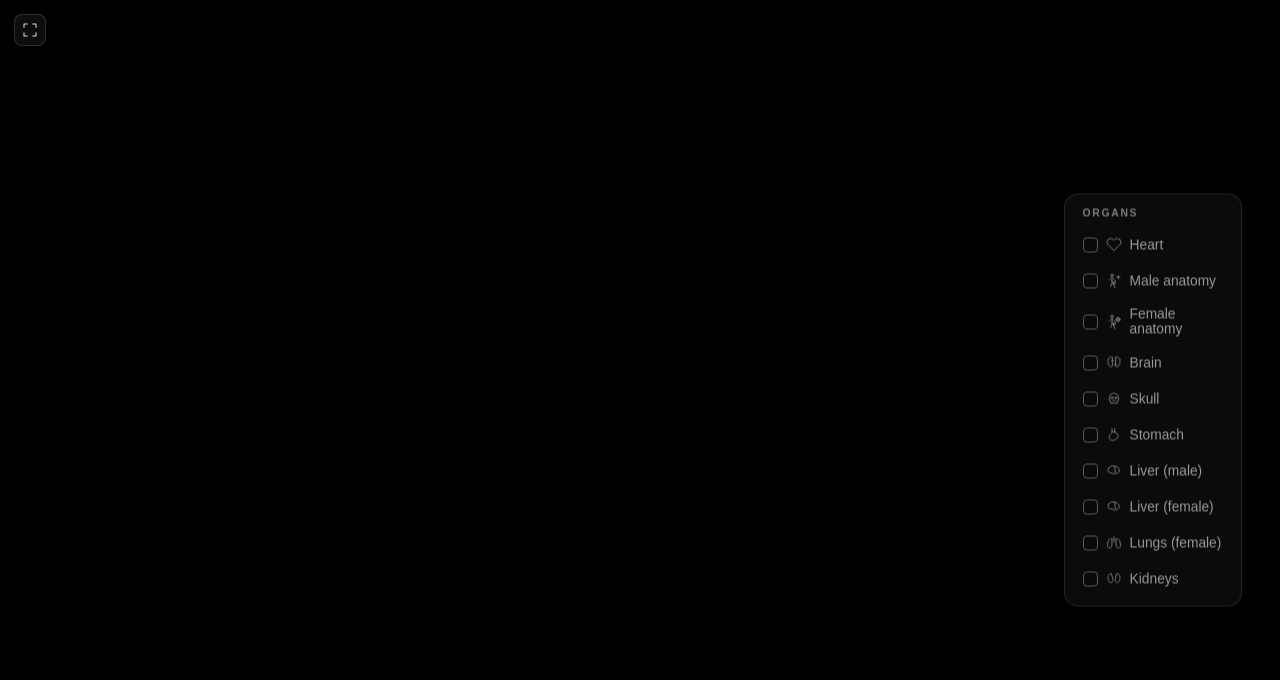
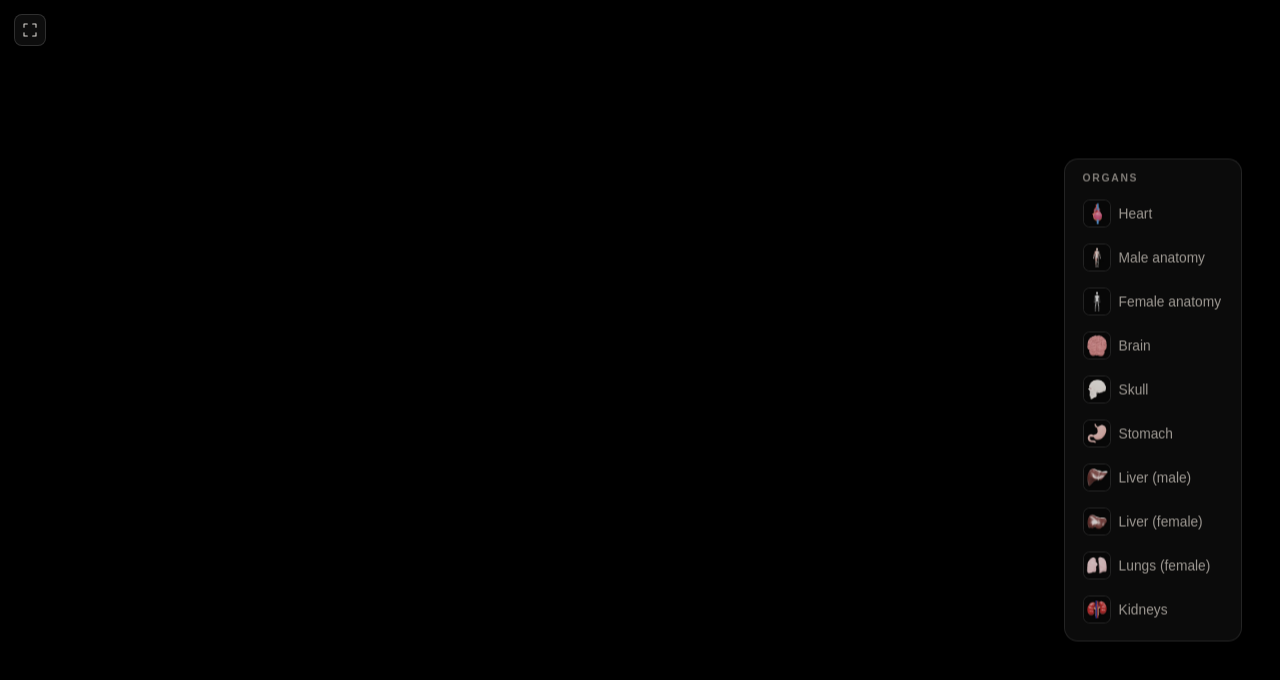
Before and after one commit to not-diwansh/heart3d, a website built with Vite: page index.html in a window 1280 px wide. Built offline with nearby package versions, Linux system fonts and the light colour scheme.

Commit message:
replace organ selector controls with model thumbnails

```diff
--- a/src/main.js
+++ b/src/main.js
@@ -70,19 +70,6 @@ const organDefinitions = {
   },
 };
 
-const organIcons = {
-  heart: '<path d="M20.8 4.6a5.5 5.5 0 0 0-7.8 0L12 5.7l-1.1-1.1a5.5 5.5 0 0 0-7.8 7.8l1.1 1.1L12 21l7.8-7.5 1.1-1.1a5.5 5.5 0 0 0-.1-7.8Z"/>',
-  maleAnatomy: '<circle cx="9" cy="4.5" r="2"/><path d="M5 11c1.2-1.5 2.4-2.2 4-2.2s2.8.7 4 2.2l1.5 5-2 1-1-3v4l2 5M9 9v7l-2 5M9 13l2 5M16 7h5M18.5 4.5v5"/>',
-  femaleAnatomy: '<circle cx="9" cy="4.5" r="2"/><path d="M5 11c1.2-1.5 2.4-2.2 4-2.2s2.8.7 4 2.2l1.5 5-2 1-1-3v4l2 5M9 9v7l-2 5M9 13l2 5"/><circle cx="18" cy="9" r="3"/><path d="M18 6v6M15 9h6"/>',
-  brain: '<path d="M9.5 4.5A2.5 2.5 0 0 0 5 6a2.5 2.5 0 0 0-1 4.8A3 3 0 0 0 5 16a2.5 2.5 0 0 0 4.5 1.5V4.5ZM14.5 4.5A2.5 2.5 0 0 1 19 6a2.5 2.5 0 0 1 1 4.8 3 3 0 0 1-1 5.2 2.5 2.5 0 0 1-4.5 1.5V4.5Z"/><path d="M8 9h4M12 15h4"/>',
-  skull: '<path d="M5 11a7 7 0 0 1 14 0v4l-2 1v3H7v-3l-2-1Z"/><circle cx="9" cy="11" r="1.5"/><circle cx="15" cy="11" r="1.5"/><path d="m10 16 2-2 2 2"/>',
-  stomach: '<path d="M9 3v5c0 2-2 3-3.5 5S4 18 7 20c3 2 7 .5 9-2s3-5 1-7-4-1-4-3V3"/><path d="M9 8h5"/>',
-  liverMale: '<path d="M4 8c2-3 7-4 11-2 3 1 5 3 5 6 0 3-3 5-7 5-3 0-5-2-8-2-2 0-3-3-1-7Z"/><path d="M13 6c0 3 1 6 1 9"/>',
-  liverFemale: '<path d="M4 8c2-3 7-4 11-2 3 1 5 3 5 6 0 3-3 5-7 5-3 0-5-2-8-2-2 0-3-3-1-7Z"/><path d="M13 6c0 3 1 6 1 9"/>',
-  lungs: '<path d="M12 3v8M9 7c-2-2-5 0-6 4-1 4-1 8 1 9 2 1 5-1 5-4V7ZM15 7c2-2 5 0 6 4 1 4 1 8-1 9-2 1-5-1-5-4V7Z"/>',
-  kidneys: '<path d="M8 5C5 4 3 7 3 11s1 7 4 7c3 0 4-3 3-6s-1-6-2-7ZM16 5c3-1 5 2 5 6s-1 7-4 7c-3 0-4-3-3-6s1-6 2-7Z"/>',
-};
-
 const partDefinitions = {
   aorta: {
     name: 'Aorta',
@@ -138,24 +125,24 @@ Object.entries(organDefinitions).forEach(([key, definition]) => {
   label.className = 'organ-option';
 
   const input = document.createElement('input');
-  input.type = 'checkbox';
+  input.type = 'radio';
+  input.name = 'organ';
   input.value = key;
   input.checked = key === 'heart';
 
-  const mark = document.createElement('span');
-  mark.className = 'checkbox-mark';
-  mark.setAttribute('aria-hidden', 'true');
-
-  const icon = document.createElement('span');
-  icon.className = 'organ-icon';
-  icon.setAttribute('aria-hidden', 'true');
-  icon.innerHTML = `<svg viewBox="0 0 24 24">${organIcons[key]}</svg>`;
+  const photo = document.createElement('img');
+  photo.className = 'organ-photo';
+  photo.src = `/thumbnails/${key}.webp`;
+  photo.alt = '';
+  photo.width = 28;
+  photo.height = 28;
+  photo.decoding = 'async';
 
   const text = document.createElement('span');
   text.className = 'organ-name';
   text.textContent = definition.label;
 
-  label.append(input, mark, icon, text);
+  label.append(input, photo, text);
   organList.append(label);
 });
 
@@ -415,7 +402,7 @@ function loadOrgan(key, definition) {
   return request;
 }
 
-function updateOrganCheckboxes(key) {
+function updateOrganSelection(key) {
   organList.querySelectorAll('input').forEach((input) => {
     input.checked = input.value === key;
   });
@@ -627,7 +614,7 @@ async function autoSwitchToNext(currentKey) {
   const nextKey = getNextOrganKey(currentKey);
   const version = ++selectionVersion;
   requestedOrganKey = nextKey;
-  updateOrganCheckboxes(nextKey);
+  updateOrganSelection(nextKey);
   hidePart();
 
   try {
@@ -653,7 +640,7 @@ async function autoSwitchToNext(currentKey) {
     if (version !== selectionVersion) return;
     console.error(`Unable to load ${organDefinitions[nextKey].label}.`, error);
     requestedOrganKey = currentKey;
-    updateOrganCheckboxes(currentKey);
+    updateOrganSelection(currentKey);
     scheduleAutoSwitch(currentKey);
   }
 }
@@ -680,7 +667,7 @@ async function selectOrgan(key) {
   const previousKey = displayedOrganKey;
   const version = ++selectionVersion;
   requestedOrganKey = key;
-  updateOrganCheckboxes(key);
+  updateOrganSelection(key);
   hidePart();
 
   try {
@@ -695,7 +682,7 @@ async function selectOrgan(key) {
     if (version !== selectionVersion) return;
     console.error(`Unable to load ${definition.label}.`, error);
     requestedOrganKey = previousKey;
-    updateOrganCheckboxes(previousKey);
+    updateOrganSelection(previousKey);
     if (!previousKey) setEmptyView();
     else scheduleAutoSwitch(previousKey);
   }
@@ -706,7 +693,7 @@ function clearOrgan() {
   cancelModelTransition();
   selectionVersion += 1;
   requestedOrganKey = null;
-  updateOrganCheckboxes(null);
+  updateOrganSelection(null);
   setEmptyView();
   hidePart();
 }
--- a/src/style.css
+++ b/src/style.css
@@ -62,7 +62,7 @@ body {
 }
 
 .fullscreen-toggle:focus-visible,
-.organ-option input:focus-visible + .checkbox-mark {
+.organ-option input:focus-visible + .organ-photo {
   outline: 2px solid rgba(255, 255, 255, 0.75);
   outline-offset: 3px;
 }
@@ -149,58 +149,27 @@ body {
   opacity: 0;
 }
 
-.organ-icon {
-  display: grid;
-  width: 16px;
-  height: 16px;
-  flex: 0 0 16px;
-  color: #78736e;
-  place-items: center;
-  transition: color 150ms ease;
+.organ-photo {
+  display: block;
+  width: 28px;
+  height: 28px;
+  flex: 0 0 28px;
+  border: 1px solid rgba(255, 255, 255, 0.14);
+  border-radius: 7px;
+  background: #080808;
+  object-fit: cover;
+  filter: brightness(0.82) saturate(0.85);
+  transition: border-color 150ms ease, filter 150ms ease, box-shadow 150ms ease;
 }
 
-.organ-icon svg {
-  width: 16px;
-  height: 16px;
-  fill: none;
-  stroke: currentColor;
-  stroke-linecap: round;
-  stroke-linejoin: round;
-  stroke-width: 1.5;
+.organ-option:hover .organ-photo,
+.organ-option:has(input:checked) .organ-photo {
+  border-color: rgba(242, 139, 151, 0.58);
+  filter: brightness(1) saturate(1);
 }
 
-.organ-option:hover .organ-icon,
-.organ-option:has(input:checked) .organ-icon {
-  color: #c8c1ba;
-}
-
-.checkbox-mark {
-  position: relative;
-  display: block;
-  width: 15px;
-  height: 15px;
-  flex: 0 0 15px;
-  border: 1px solid #5e5a56;
-  border-radius: 4px;
-  background: rgba(0, 0, 0, 0.2);
-  transition: border-color 150ms ease, background 150ms ease;
-}
-
-.organ-option input:checked + .checkbox-mark {
-  border-color: #d6d0c9;
-  background: #d6d0c9;
-}
-
-.organ-option input:checked + .checkbox-mark::after {
-  position: absolute;
-  top: 2px;
-  left: 4px;
-  width: 4px;
-  height: 7px;
-  border: solid #181818;
-  border-width: 0 1.5px 1.5px 0;
-  content: '';
-  transform: rotate(45deg);
+.organ-option:has(input:checked) .organ-photo {
+  box-shadow: 0 0 0 1px rgba(242, 139, 151, 0.16);
 }
 
 .annotation-layer {
@@ -341,14 +310,11 @@ body {
     font-size: 0.8rem;
   }
 
-  .organ-icon,
-  .organ-icon svg {
-    width: 14px;
-    height: 14px;
-  }
-
-  .organ-icon {
-    flex-basis: 14px;
+  .organ-photo {
+    width: 24px;
+    height: 24px;
+    flex-basis: 24px;
+    border-radius: 6px;
   }
 
   .part-info {
@@ -381,8 +347,7 @@ body {
 @media (prefers-reduced-motion: reduce) {
   .fullscreen-toggle,
   .organ-option,
-  .organ-icon,
-  .checkbox-mark {
+  .organ-photo {
     transition: none;
   }
 
```
Also changed, not shown: public/thumbnails/brain.webp (added), public/thumbnails/femaleAnatomy.webp (added), public/thumbnails/heart.webp (added), public/thumbnails/kidneys.webp (added), public/thumbnails/liverFemale.webp (added), public/thumbnails/liverMale.webp (added), public/thumbnails/lungs.webp (added), public/thumbnails/maleAnatomy.webp (added), public/thumbnails/skull.webp (added), public/thumbnails/stomach.webp (added).
